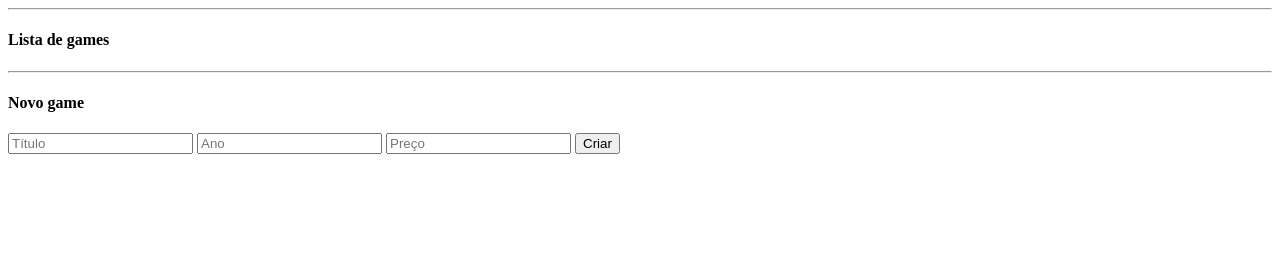
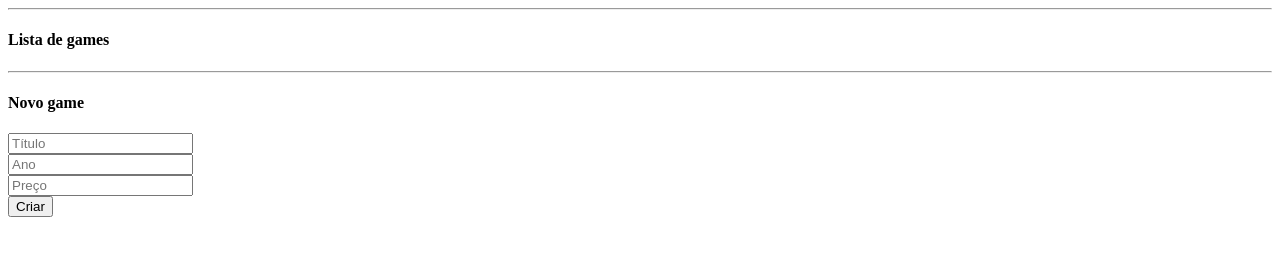
Before and after one commit to MogLuiz/Gamers-API, a plain HTML site: page Consumo de API/index.html in a window 1280 px wide. Drawn offline with nearby package versions, Linux system fonts and the light colour scheme; no server answers.

Commit message:
Add files via upload

```diff
--- a/Consumo de API/index.html
+++ b/Consumo de API/index.html
@@ -9,9 +9,9 @@
     <ul id="games"></ul>
     <hr>
     <h4>Novo game</h4>
-    <input type="text" name="title" id="title" placeholder="Título">
-    <input type="number" name="year" id="year" placeholder="Ano">
-    <input type="number" name="price" id="price" placeholder="Preço">
+    <input type="text" name="title" id="title" placeholder="Título"><br>
+    <input type="number" name="year" id="year" placeholder="Ano"><br>
+    <input type="number" name="price" id="price" placeholder="Preço"><br>
     <button type="button" onClick="createGame()">Criar</button>
 </head>
 <body>
@@ -51,7 +51,14 @@
 
         games.forEach(game => {
             var item = document.createElement("li")
+
+            item.setAttribute("data-id", game.id)
+            item.setAttribute("data-title", game.title)
+            item.setAttribute("data-year", game.year)
+            item.setAttribute("data-price", game.price)
+
             item.innerHTML = game.id + " - " + game.title + " - $" + game.price // conteúdo
+
             list.appendChild(item)//adicionar um filho na list
         })
 
```
